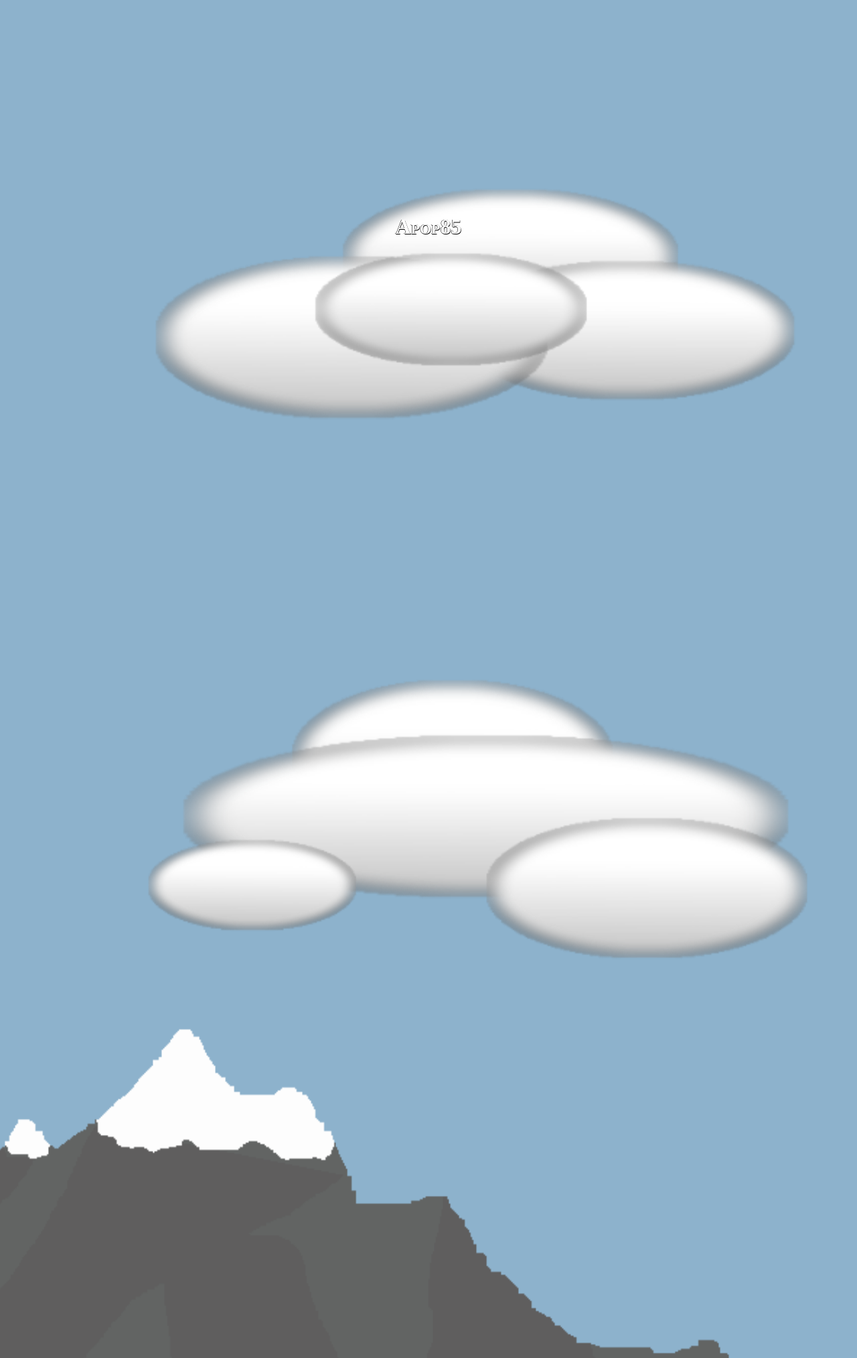
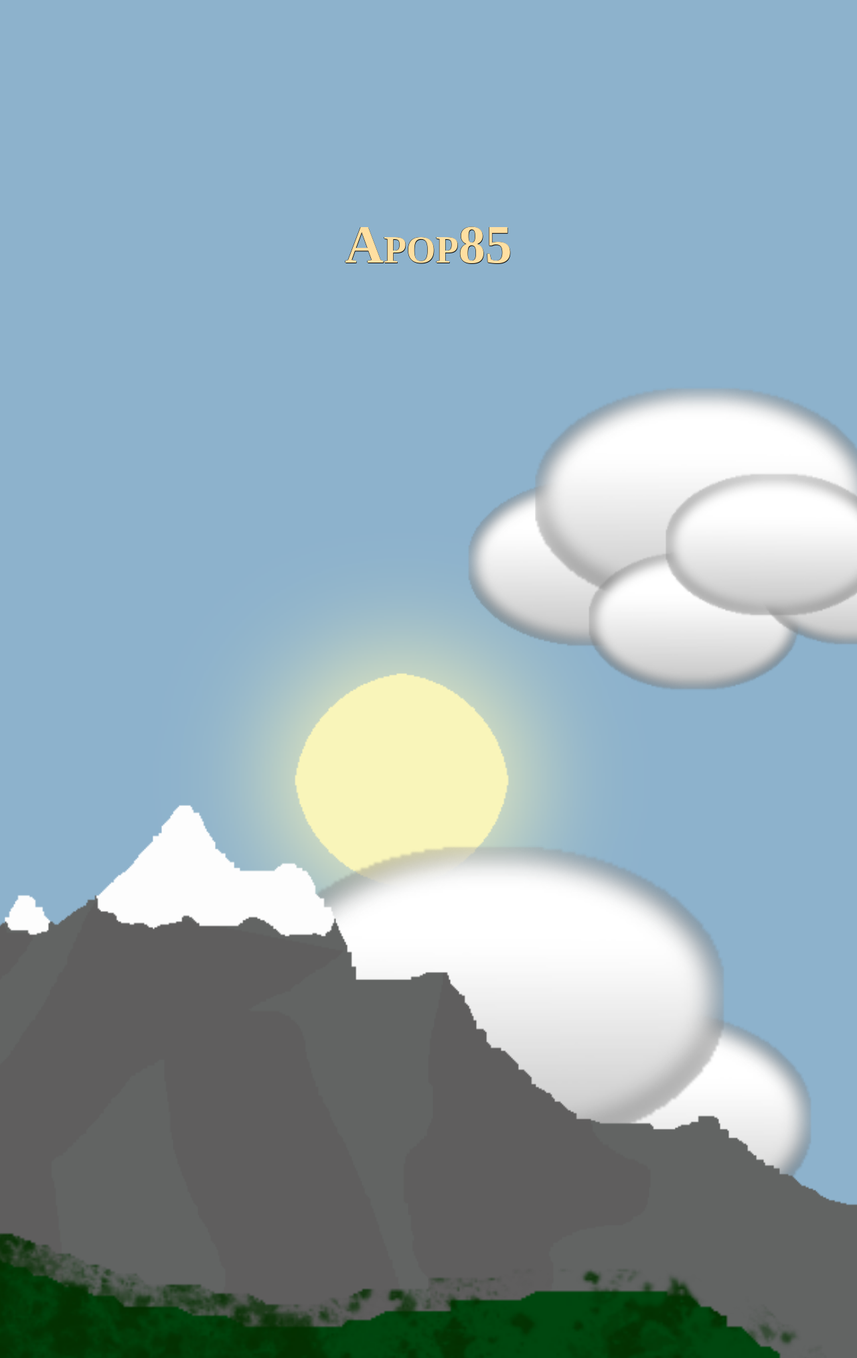
Before and after one commit to Apop85/Scripts, a PHP site: page /multilayer.html in a window 1280 px wide. Shown: the top 2027 px of the page at 67% size. Run offline with PHP 8.4, Linux system fonts and the light colour scheme.

Commit message:
update multilayer Parallax

```diff
--- a/HTML/CSS/Effects/Parallax/Mehrschichtig/multilayer.css
+++ b/HTML/CSS/Effects/Parallax/Mehrschichtig/multilayer.css
@@ -8,7 +8,7 @@ html,
 body {
     width: 100%;
     height: 100%;
-    background-color: #330.500;
+    background-color: #330500;
     color: #fff;
     overflow: hidden;
 }
@@ -18,6 +18,7 @@ body {
     overflow-x: hidden;
     overflow-y: auto;
     perspective: 300px;
+    -webkit-perspective: 300px;
 }
 
 .parallax-container {
@@ -25,6 +26,7 @@ body {
     height: 100vh;
     width: 100vw;
     transform-style: preserve-3d;
+    -webkit-transform-style: preserve-3d;
 }
 
 .parallax-layer {
@@ -42,29 +44,33 @@ body {
     background: url('layer6.png') no-repeat center;
     background-size: cover;
     transform: translateZ(-600px) scale(3);
+    -webkit-transform: translateZ(-600px) scale(3);
     z-index: 1;
     position: fixed;
     top: 0;
 }
 
 .clouds {
-    background: url('layer5.png') no-repeat center;
+    background: url('layer5.png') ;
     background-size: cover;
     transform: translateZ(-525px) translateY(10%) scale(2.75);
+    -webkit-transform: translateZ(-525px) translateY(10%) scale(2.75);
     z-index: 2;
 }
 
 .mountain {
     background: url('layer4.png') no-repeat center;
     background-size: cover;
-    transform: translateZ(-400px) translateY(50%) scale(2.33333333);
+    transform: translateZ(-400px) translateY(20%) scale(2.33333333);
+    -webkit-transform: translateZ(-400px) translateY(20%) scale(2.33333333);
     z-index: 3;
 }
 
 .valley {
     background: url('layer3.png') no-repeat center bottom;
     background-size: cover;
-    transform: translateZ(-250px) translateY(90%) scale(1.833333333);
+    transform: translateZ(-200px) translateY(30%) scale(2.33333333);
+    -webkit-transform: translateZ(-350px) translateY(30%) scale(3.3);
     z-index: 4;
 }
 
@@ -72,6 +78,7 @@ body {
     background: url('layer2.png') no-repeat center bottom;
     background-size: cover;
     transform: translateZ(-125px) translateY(112%) scale(1.4167);
+    -webkit-transform: translateZ(-125px) translateY(112%) scale(1.4167);
     z-index: 5;
 }
 
@@ -79,6 +86,7 @@ body {
     background: url('layer1.png') no-repeat center bottom;
     background-size: cover;
     transform: translateZ(0) translateY(112%) scale(1);
+    -webkit-transform: translateZ(0) translateY(112%) scale(1);
     z-index: 6;
 }
 
@@ -86,6 +94,7 @@ body {
     top: 112%;
     position: relative;
     transform: translateZ(10px) translateY(0) scale(1.07);
+    -webkit-transform: translateZ(10px) translateY(0) scale(1.07);
 }
 
 .content {
@@ -94,7 +103,7 @@ body {
 }
 
 .initialcontent {
-    background: linear-gradient(#624200, #332200);
+    background: linear-gradient(#624200, #320, #320);
 }
 
 .content h1 {
@@ -109,6 +118,8 @@ body {
 .pagetitle {
     text-align: center;
     padding-top: 25%;
+    font-size: 5em;
     font-variant: small-caps;
     text-shadow: 0.5px 0.5px 0px black, -0.5px -0.5px 0px black;
+    color: #ffdfa1;
 }
```
Also changed, not shown: HTML/CSS/Effects/Parallax/Mehrschichtig/layer6.png.
